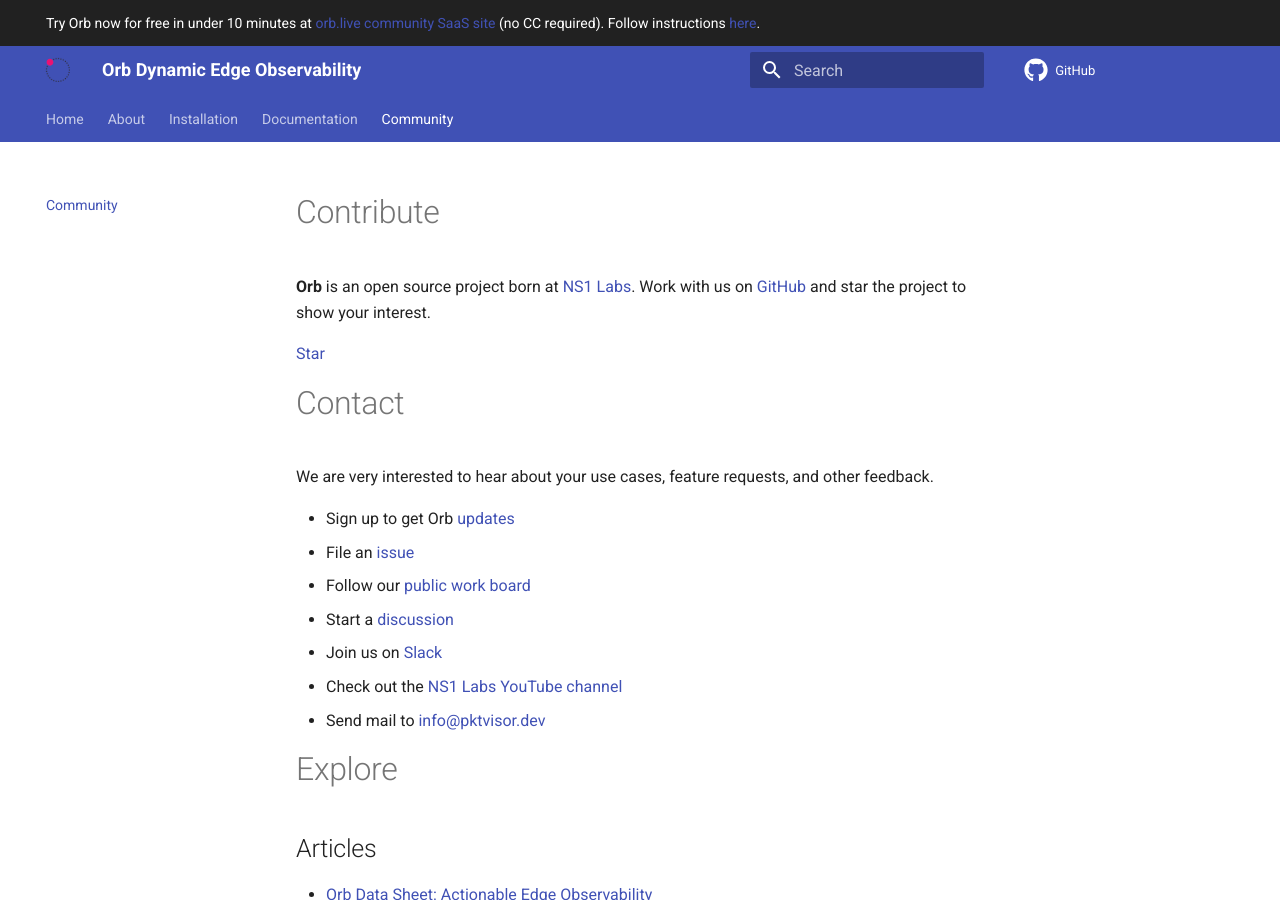
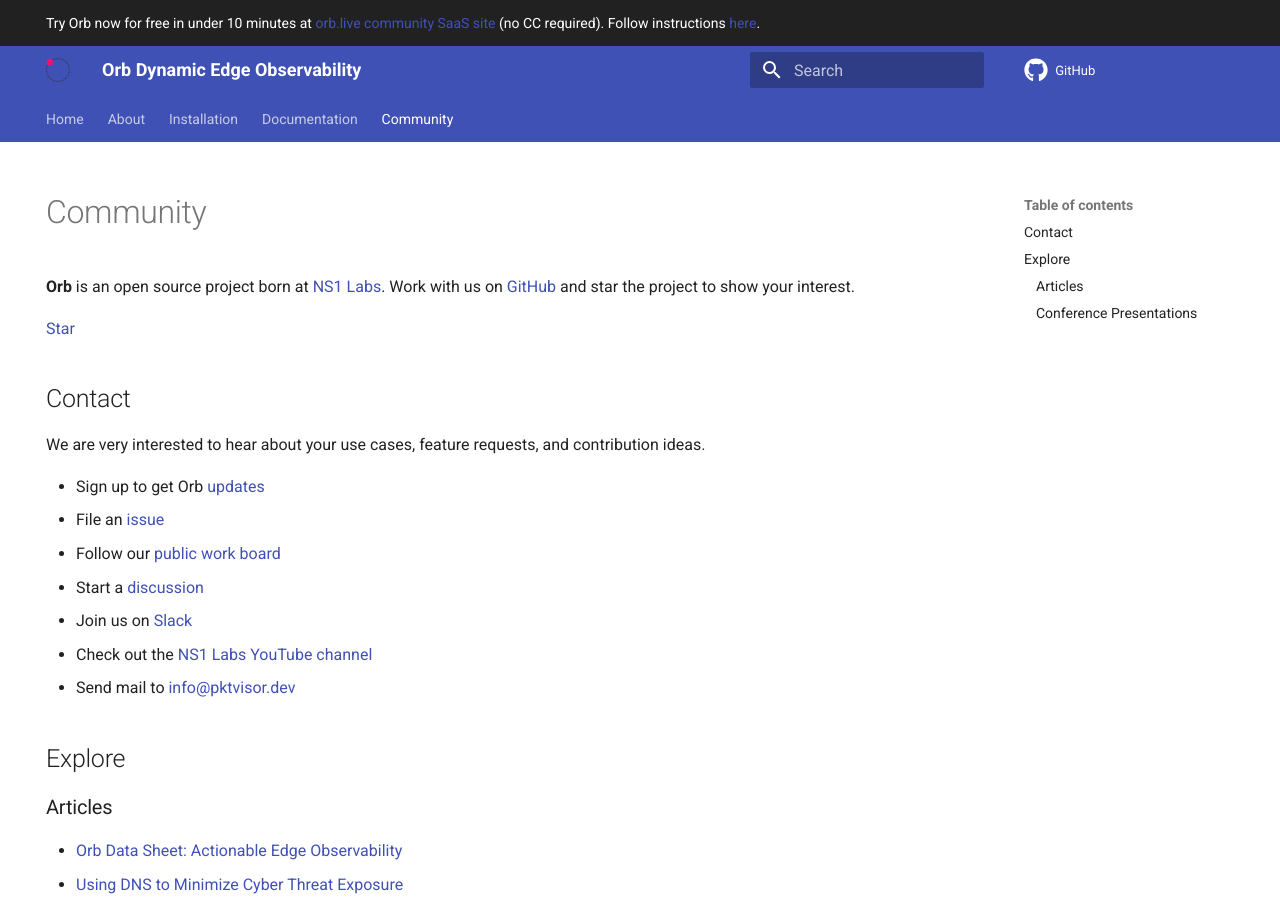
Before and after one commit to orb-community/orb-website, an MkDocs documentation site: the page built from docs/contact.md, in a window 1280 px wide and 900 px high. Built offline with MkDocs 1.6.1 and Material for MkDocs 9.7.7, drawn with Linux system fonts in a browser that asks for light colours; comment, search, counter and statistics services are not loaded.

Commit message:
headers and layout edits

```diff
--- a/docs/contact.md
+++ b/docs/contact.md
@@ -1,12 +1,18 @@
-# Contribute
+---
+hide:
+- navigation
+- tags
+---
+
+# Community
 <script async defer src="https://buttons.github.io/buttons.js"></script>
 
 **Orb** is an open source project born at [NS1 Labs](https://ns1.com/labs). Work with us on [GitHub](https://github.com/ns1labs/orb) and star the project to show your interest.
 
 <a class="github-button" href="https://github.com/ns1labs/orb" data-size="large" aria-label="Star ns1labs/orb on GitHub">Star</a>
 
-# Contact
-We are very interested to hear about your use cases, feature requests, and other feedback.
+## Contact
+We are very interested to hear about your use cases, feature requests, and contribution ideas.
 
 * Sign up to get Orb [updates](https://resources.ns1.com/get-orb-updates)
 * File an [issue](https://github.com/ns1labs/orb/issues/new)
@@ -16,8 +22,8 @@
 * Check out the [NS1 Labs YouTube channel](https://www.youtube.com/channel/UCs5FgE5p03tP-8InKVIojdw)
 * Send mail to [info@pktvisor.dev](mailto:info@pktvisor.dev)
 
-# Explore
-## Articles
+## Explore
+### Articles
 * [Orb Data Sheet: Actionable Edge Observability](https://ns1.com/writable/resources/orb-actionable-edge-observability/ns1-ds-orb.pdf)
 * [Using DNS to Minimize Cyber Threat Exposure](https://ns1.com/blog/using-dns-to-minimize-cyber-threat-exposure)
 * [Deep Network Traffic Observability with Pktvisor and Prometheus](https://ns1.com/blog/deep-network-traffic-observability-pktvisor-prometheus)
@@ -27,7 +33,7 @@
 * [A Wave of Open Source Innovation at NS1 Labs with Orb and NetBox](https://ns1.com/blog/a-wave-of-open-source-innovation-at-ns1-labs-with-orb-and-netbox)
 * [NS1 Launches Innovation Lab to Solve Challenges in Modern Application Delivery and Edge Networking](https://ns1.com/press/ns1-launches-innovation-lab-to-solve-challenges-in-modern-application-delivery-and-edge-networking)
 
-## Conference Presentations
+### Conference Presentations
 
 * [PromCon North America: Deep Network Traffic Observability](https://promconna21.sched.com/event/4240ae066bc0fbe9c8c31530af2e5c96), 2021 - [Recording](https://www.youtube.com/watch?v=2yIY0cCJ6Vs), [Slides](https://static.sched.com/hosted_files/promconna21/5c/pktvisor%20PromCon%202021.pdf)
 * [NS1 INSIGHTS 2021: Build the Better Future](https://resources.ns1.com/ins1ghts-2021-replay), 2021 - [Recording](https://www.youtube.com/watch?v=cyKaGIFhiGk)
```
